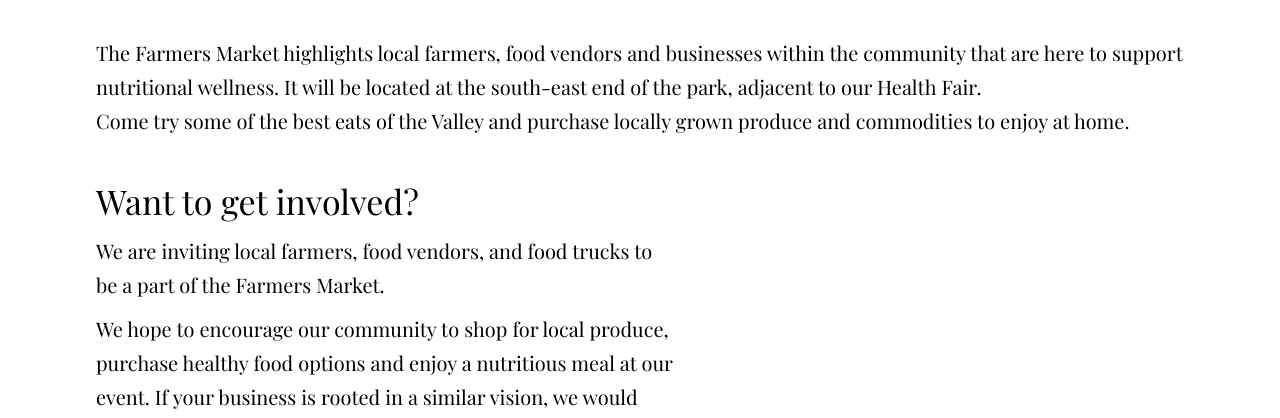
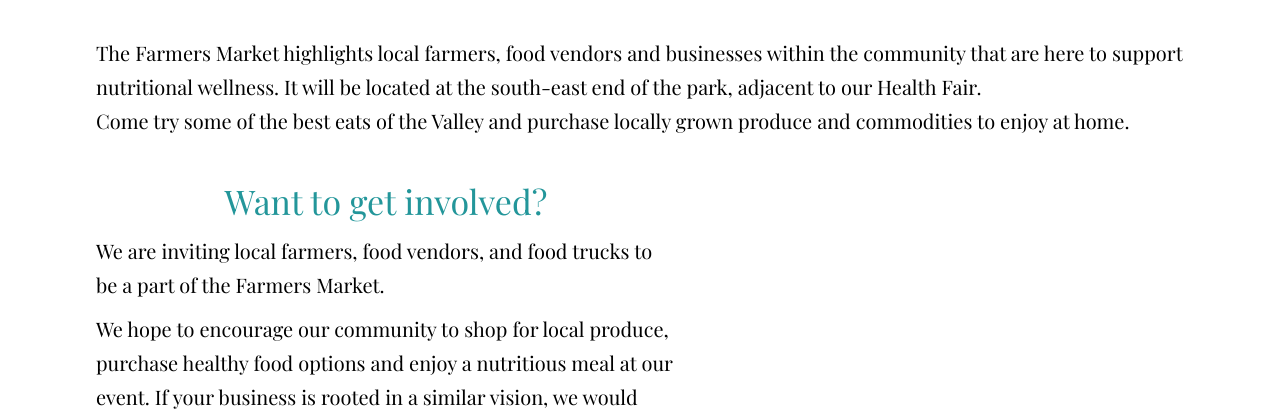
Before and after one commit to BlackCubes/weekend-of-wellness, a Django app: page /events/farmers-market/ in a window 1280 px wide. Shown: the part 567-985 px from the top of the page. Run offline with Django 5.2, Linux system fonts and the light colour scheme; some web fonts are replaced.

Commit message:
add styles

```diff
--- a/events/static/events/css/style.css
+++ b/events/static/events/css/style.css
@@ -76,6 +76,11 @@
   flex-direction: column;
   gap: 1rem;
   width: 58rem;
+}
+
+.farmers-market__signup h2 {
+  color: #23969a;
+  text-align: center;
 }
 
 .mobile-health-clinic__info-detail,
```
